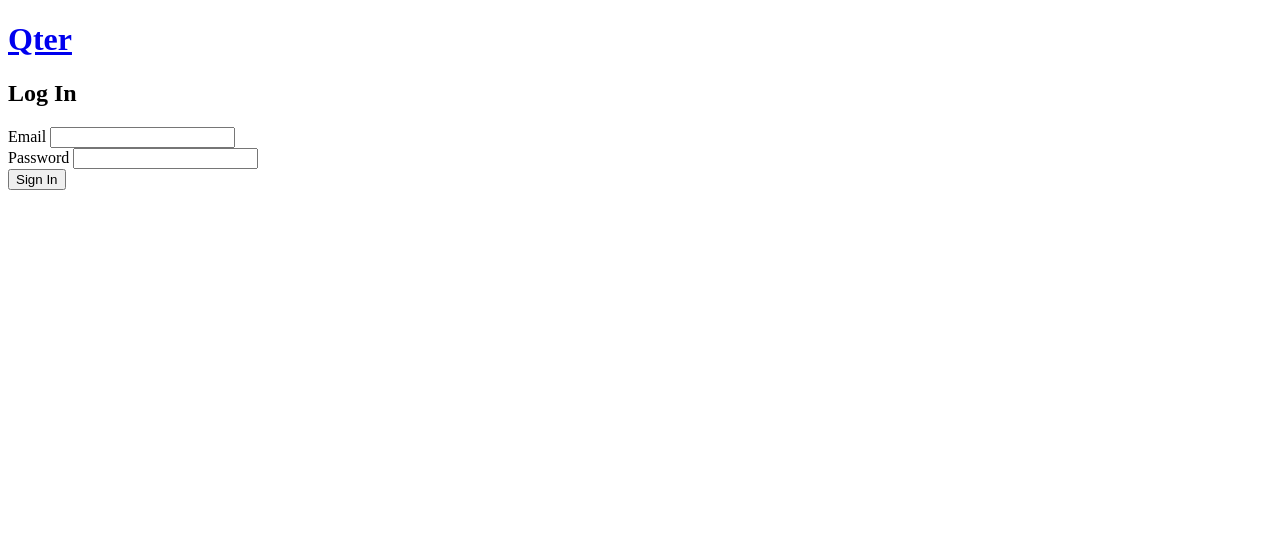
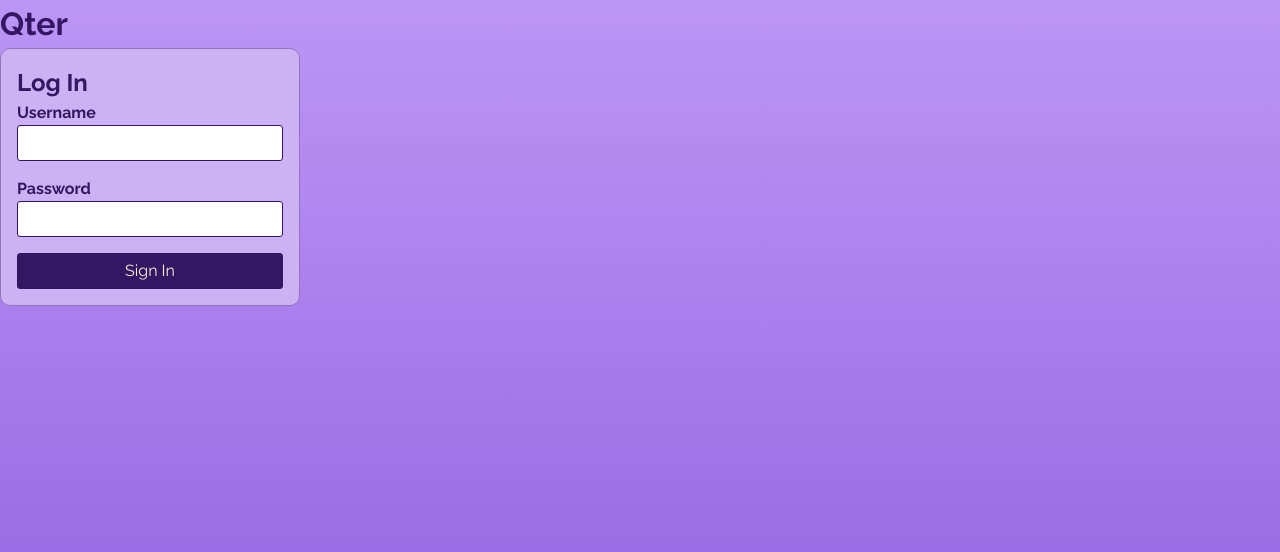
Before and after one commit to akajfes/demo-form-component, a plain HTML site: page index.html in a window 1280 px wide. Drawn offline with Linux system fonts and the light colour scheme.

Commit message:
Styling started

```diff
--- a/css/reset.css
+++ b/css/reset.css
@@ -0,0 +1,77 @@
+/* Box sizing rules */
+*,
+*::before,
+*::after {
+  box-sizing: border-box;
+}
+
+/* Remove default margin */
+body,
+h1,
+h2,
+h3,
+h4,
+p,
+figure,
+blockquote,
+dl,
+dd {
+  margin: 0;
+}
+
+/* Remove list styles on ul, ol elements with a list role, which suggests default styling will be removed */
+ul,
+ol {
+  list-style: none;
+  margin: 0;
+  padding: 0;
+}
+
+/* Set core root defaults */
+html:focus-within {
+  scroll-behavior: smooth;
+}
+
+/* Set core body defaults */
+body {
+  min-height: 100vh;
+  text-rendering: optimizeSpeed;
+  line-height: 1.5;
+}
+
+/* A elements that don't have a class get default styles */
+a:not([class]) {
+  text-decoration-skip-ink: auto;
+}
+
+/* Make images easier to work with */
+img,
+picture {
+  max-width: 100%;
+  height: auto;
+  display: block;
+}
+
+/* Inherit fonts for inputs and buttons */
+input,
+button,
+textarea,
+select {
+  font: inherit;
+}
+
+/* Remove all animations, transitions and smooth scroll for people that prefer not to see them */
+@media (prefers-reduced-motion: reduce) {
+  html:focus-within {
+   scroll-behavior: auto;
+  }
+
+  *,
+  *::before,
+  *::after {
+    animation-duration: 0.01ms !important;
+    animation-iteration-count: 1 !important;
+    transition-duration: 0.01ms !important;
+    scroll-behavior: auto !important;
+  }
+}
--- a/css/styles.css
+++ b/css/styles.css
@@ -0,0 +1,51 @@
+body {
+    font-family: 'Raleway', sans-serif;
+    font-size: 100%;
+    background: #b07cfb;
+    background: linear-gradient(180deg, #bd95f6 0%, #9464e0 85%);
+    color:#341763;
+}
+
+h1 a{
+    color:#341763;
+    text-decoration: none;
+}
+
+.log-in{
+    background-color: #ccb1f5;
+    border: 1px solid #9175bb;
+    padding: 1rem;
+    border-radius: 10px;
+    max-width: 300px;
+}
+
+form {
+    display: flex;
+    flex-direction: column;
+    gap: 1rem;
+}
+
+form div label,
+form div input{
+    display: block;
+    width: 100%;
+}
+
+form div label{
+    font-weight: 700;
+}
+
+form div input{
+    line-height: 2rem;
+    border: 1px solid #341763;
+    border-radius: 3px;
+}
+
+.submit input {
+    background-color: #341763;
+    color:antiquewhite
+}
+
+.submit input:hover {
+    cursor: pointer;
+}
--- a/index.html
+++ b/index.html
@@ -5,6 +5,9 @@
     <meta http-equiv="X-UA-Compatible" content="IE=edge">
     <meta name="viewport" content="width=device-width, initial-scale=1.0">
     <title>Log-In Form</title>
+    <link rel="preconnect" href="https://fonts.googleapis.com">
+    <link rel="preconnect" href="https://fonts.gstatic.com" crossorigin>
+    <link href="https://fonts.googleapis.com/css2?family=Raleway:wght@400;700&display=swap" rel="stylesheet">
     <link rel="stylesheet" href="css/reset.css">
     <link rel="stylesheet" href="css/styles.css">
 </head>
@@ -16,24 +19,24 @@
     </header>
 
     <main>
-        <section>
-            <div class="inner-container">
+        <div class="grid-container">
+            <div class="log-in">
                 <h2>Log In</h2>
                 <form action="#" method="post" name="login">
                     <div>
-                        <label for="email">Email</label>
-                        <input id="email" type="email" name="email" required>
+                        <label for="username">Username</label>
+                        <input id="username" type="text" name="username" required>
                     </div>
                     <div>
                         <label for="password">Password</label>
                         <input id="password" type="password" name="password" autocomplete="off" required>
                     </div>
-                    <div>
+                    <div class="submit">
                         <input type="submit" value="Sign In">
                     </div>
                 </form>
             </div>
-        </section>
+        </div>
     </main>
 </body>
 </html>
```
